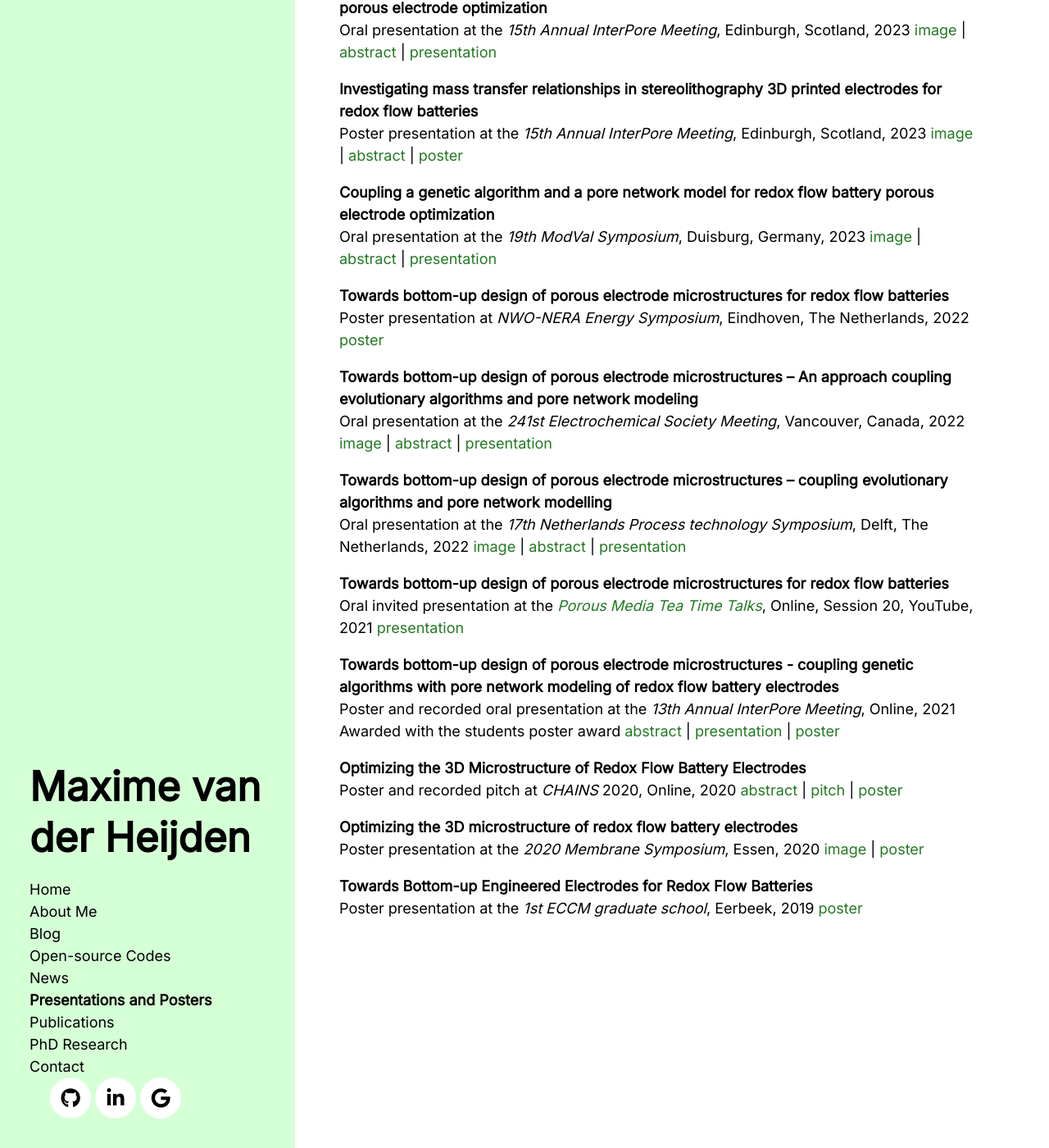
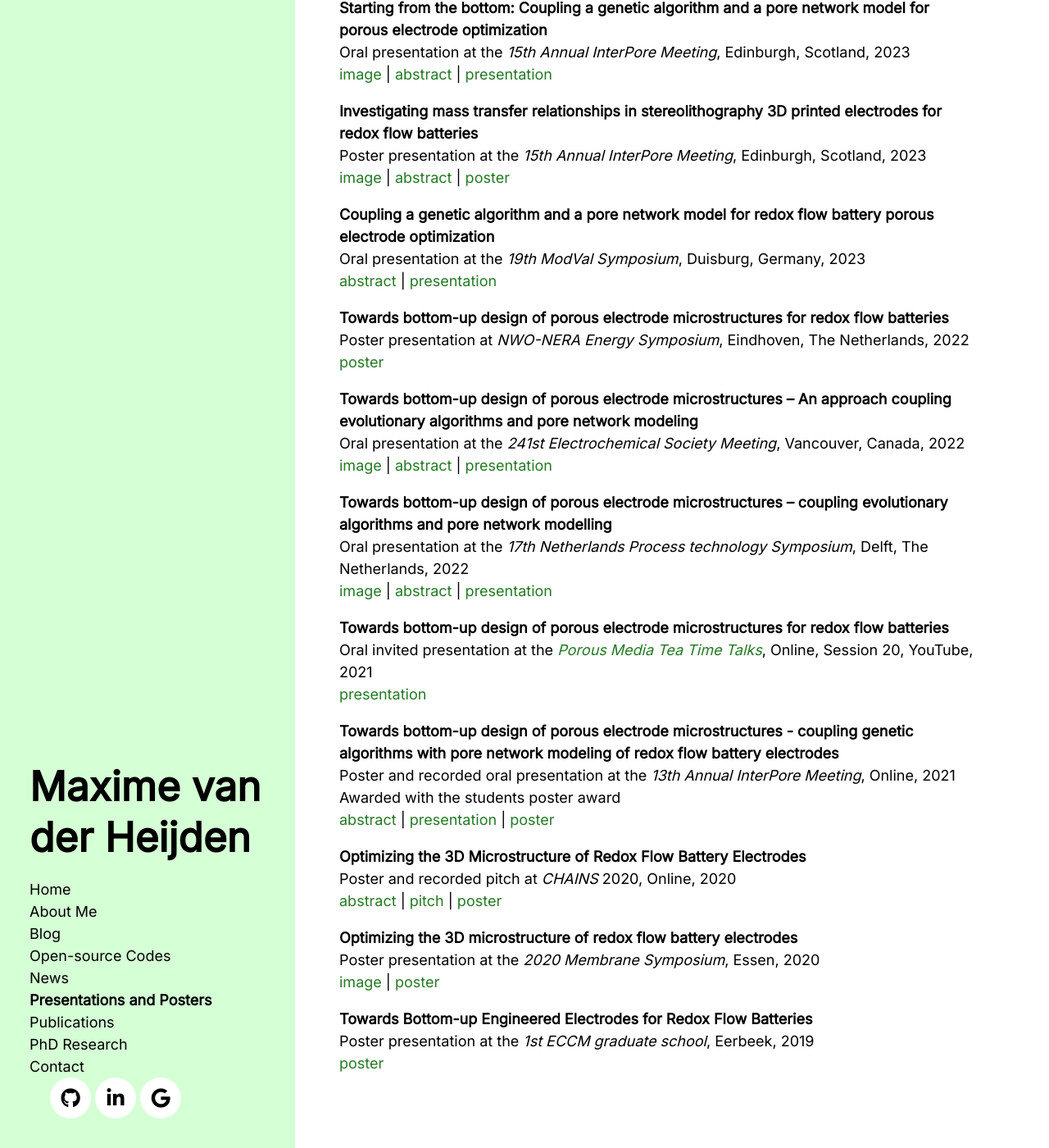
Before and after one commit to MaximevdHeijden/MaximevdHeijden.github.io, a Jekyll site: the page built from Presentations.md, in a window 1280 px wide and 1400 px high, scrolled down 634 px. Shown: the whole window at 82% size. Built offline with Jekyll 4.4.1, drawn with Linux system fonts in a browser that asks for light colours; nearby versions of some CDN libraries.

Commit message:
update presentations

```diff
--- a/Presentations.md
+++ b/Presentations.md
@@ -11,54 +11,54 @@ Oral presentation at the *244th Electrochemical Society Meeting*, Gothenburg, De
 
 **Starting from the Bottom: Coupling a Genetic Algorithm and a Pore Network Model for Porous Electrode Design**\
 Oral presentation at the *243rd Electrochemical Society Meeting*, Boston, US, 2023\
-Awarded with the Travel Grant Battery Division
+Awarded with the Travel Grant Battery Division\
 [image](/public/pictures/ECS 2023-1.jpg) \| [abstract](/public/files/2023_Maxime van der Heijden_ECS presentation_PNM-GA_abstract.pdf) \| [presentation](/public/files/2023_Maxime van der Heijden_ECS presentation_PNM-GA.pptx)
 
 **Investigating Mass Transfer Relationships in Stereolithography-Based 3D Printed Electrodes for Redox Flow Batteries**\
-Poster presentation at the *243rd Electrochemical Society Meeting*, Boston, US, 2023
+Poster presentation at the *243rd Electrochemical Society Meeting*, Boston, US, 2023\
 [image](/public/pictures/ECS 2023-1 poster.jpg) \| [abstract](/public/files/2023_Maxime van der Heijden_ECS presentation_3D printing_abstract.pdf) \| [poster](/public/files/Poster ECS 2023 - M van der Heijden.pdf)
 
 **Starting from the bottom: Coupling a genetic algorithm and a pore network model for porous electrode optimization**\
-Oral presentation at the *15th Annual InterPore Meeting*, Edinburgh, Scotland, 2023
+Oral presentation at the *15th Annual InterPore Meeting*, Edinburgh, Scotland, 2023\
 [image](/public/pictures/Interpore 2023.jpg) \| [abstract](/public/files/2023_Maxime van der Heijden_InterPore presentation_PNM-GA_abstract..pdf) \| [presentation](/public/files/2023_Maxime van der Heijden_InterPore presentation_PNM-GA.pptx)
 
 **Investigating mass transfer relationships in stereolithography 3D printed electrodes for redox flow batteries**\
-Poster presentation at the *15th Annual InterPore Meeting*, Edinburgh, Scotland, 2023
+Poster presentation at the *15th Annual InterPore Meeting*, Edinburgh, Scotland, 2023\
 [image](/public/pictures/Interpore poster 2023.jpg) \| [abstract](/public/files/2023_Maxime van der Heijden_InterPore presentation_3D printing_abstract.pdf) \| [poster](/public/files/Poster InterPore 2023 - M van der Heijden.pdf)
 
 **Coupling a genetic algorithm and a pore network model for redox flow battery porous electrode optimization**\
-Oral presentation at the *19th ModVal Symposium*, Duisburg, Germany, 2023
-[image](/public/pictures/Modval 2023.jpg) \| [abstract](/public/files/2023_Maxime van der Heijden_Modval presentation_PNM-GA_abstract-long.pdf) \| [presentation](/public/files/2023_Maxime van der Heijden_ModVal presentation_PNM-GA_presentation.pptx)
+Oral presentation at the *19th ModVal Symposium*, Duisburg, Germany, 2023\
+[abstract](/public/files/2023_Maxime van der Heijden_Modval presentation_PNM-GA_abstract-long.pdf) \| [presentation](/public/files/2023_Maxime van der Heijden_ModVal presentation_PNM-GA_presentation.pptx)
 
 **Towards bottom-up design of porous electrode microstructures for redox flow batteries**\
-Poster presentation at *NWO-NERA Energy Symposium*, Eindhoven, The Netherlands, 2022
-[poster](/public/files/2022_Maxime van der Heijden_NWO poster_PNM-GA_poster.pptx)
+Poster presentation at *NWO-NERA Energy Symposium*, Eindhoven, The Netherlands, 2022\
+[poster](/public/files/2022_Maxime van der Heijden_NWO poster_PNM-GA_poster.pdf)
 
 **Towards bottom-up design of porous electrode microstructures – An approach coupling evolutionary algorithms and pore network modeling**\
-Oral presentation at the *241st Electrochemical Society Meeting*, Vancouver, Canada, 2022
+Oral presentation at the *241st Electrochemical Society Meeting*, Vancouver, Canada, 2022\
 [image](/public/pictures/ECS 2022.jpg) \| [abstract](/public/files/2022_Maxime van der Heijden_ECS presentation_PNM-GA_abstract.pdf) \| [presentation](/public/files/2022_Maxime van der Heijden_ECS presentation_PNM-GA_presentation_final.pptx)
 
 **Towards bottom-up design of porous electrode microstructures – coupling evolutionary algorithms and pore network modelling**\
-Oral presentation at the *17th Netherlands Process technology Symposium*, Delft, The Netherlands, 2022
-[image](/public/pictures/NPS 2022jpg) \| [abstract](/public/files/2022_Maxime van der Heijden_NPS presentation_PNM-GA_abstract.pdf) \| [presentation](/public/files/2022_Maxime van der Heijden_NPS presentation_PNM-GA_presentation.pptx)
+Oral presentation at the *17th Netherlands Process technology Symposium*, Delft, The Netherlands, 2022\
+[image](/public/pictures/NPS 2022.jpg) \| [abstract](/public/files/2022_Maxime van der Heijden_NPS presentation_PNM-GA_abstract.pdf) \| [presentation](/public/files/2022_Maxime van der Heijden_NPS presentation_PNM-GA_presentation.pptx)
 
 **Towards bottom-up design of porous electrode microstructures for redox flow batteries**\
-Oral invited presentation at the *[Porous Media Tea Time Talks](https://www.youtube.com/watch?v=YryOF5lVuHg)*, Online, Session 20, YouTube, 2021
+Oral invited presentation at the *[Porous Media Tea Time Talks](https://www.youtube.com/watch?v=YryOF5lVuHg)*, Online, Session 20, YouTube, 2021\
 [presentation](/public/files/2022_Maxime van der Heijden_Porous media tea time talks presentation_PNM-GA_presentation_final.pptx)
 
 **Towards bottom-up design of porous electrode microstructures - coupling genetic algorithms with pore network modeling of redox flow battery electrodes**\
-Poster and recorded oral presentation at the *13th Annual InterPore Meeting*, Online, 2021
-Awarded with the students poster award
+Poster and recorded oral presentation at the *13th Annual InterPore Meeting*, Online, 2021\
+Awarded with the students poster award\
 [abstract](/public/files/2021_Maxime van der Heijden_InterPore poster_PNM-GA_abstract.pdf) \| [presentation](/public/files/InterPore - M van der Heijden - no video_final.pptx) \| [poster](/public/files/2021_Maxime van der Heijden_InterPore poster_PNM-GA_poster.pdf)
 
 **Optimizing the 3D Microstructure of Redox Flow Battery Electrodes**\
-Poster and recorded pitch at *CHAINS* 2020, Online, 2020
+Poster and recorded pitch at *CHAINS* 2020, Online, 2020\
 [abstract](/public/files/2020_Maxime van der Heijden_CHAINS poster_PNM_abstract.pdf) \| [pitch](/public/files/2020_Maxime van der Heijden_CHAINS poster_PNM_pitch.mp4) \| [poster](/public/files/2020_Maxime van der Heijden_CHAINS poster_PNM_poster.pdf)
 
 **Optimizing the 3D microstructure of redox flow battery electrodes**\
-Poster presentation at the *2020 Membrane Symposium*, Essen, 2020
+Poster presentation at the *2020 Membrane Symposium*, Essen, 2020\
 [image](/public/pictures/Essen 2020.jpg) \| [poster](/public/files/2020_Maxime van der Heijden_Membrane symposium poster_PNM_poster.pdf)
 
 **Towards Bottom-up Engineered Electrodes for Redox Flow Batteries**\
-Poster presentation at the *1st ECCM graduate school*, Eerbeek, 2019
+Poster presentation at the *1st ECCM graduate school*, Eerbeek, 2019\
 [poster](/public/files/2019_Remy Jacquemond & Maxime van der Heijden_ECCM poster_RFBs_final.pdf)
--- a/index.html
+++ b/index.html
@@ -3,7 +3,7 @@ layout: default
 title: Home
 ---
 
-<img src="/public/pictures/Defense 1.jpg" alt="color photo ftl" width="50%" height="auto" />
+<img src="/public/pictures/Defense 1.jpg" alt="color photo ftl" width="30%" height="auto" />
 
 </p>
   Welcome to my website!
```
